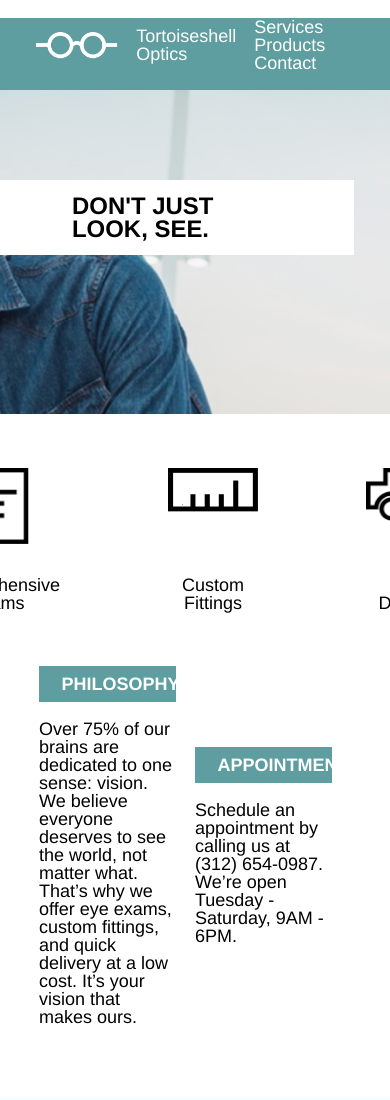
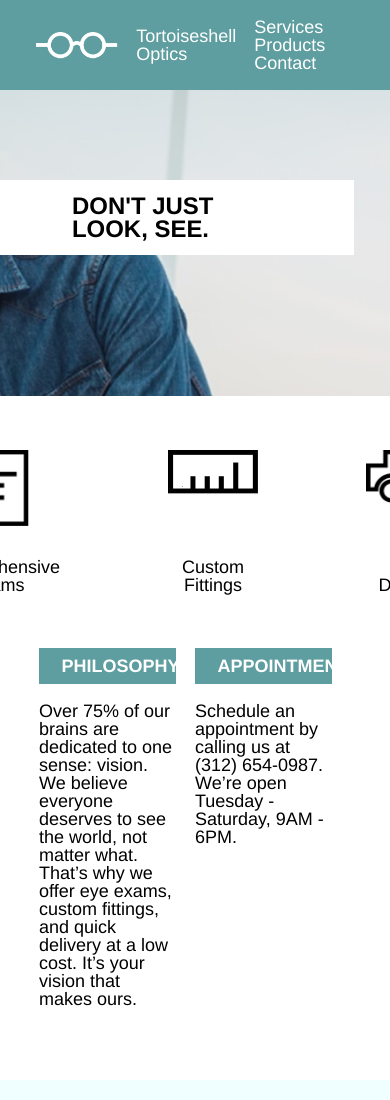
Before and after one commit to rerapyo/tortoiseshell, a plain HTML site: page index.html in a window 390 px wide. Shown: the top 1100 px of the page. Drawn offline with Linux system fonts and the light colour scheme.

Commit message:
Finished tablet layout.

```diff
--- a/resources/css/style.css
+++ b/resources/css/style.css
@@ -77,12 +77,12 @@ h1 {
     padding-top: 0;
   }
 
-  div.box {
+  .box {
     max-width: 100%;
   }
 
   .bar {
-    padding-top: 0;
+    margin-top: 0;
   }
 
   .banner {
@@ -100,7 +100,7 @@ h1 {
 .content {
   display: flex;
   justify-content: center;
-  align-items: center;
+  align-items: flex-start;
  }
 
  .services div {
```
Also changed, not shown: 1 other file.
